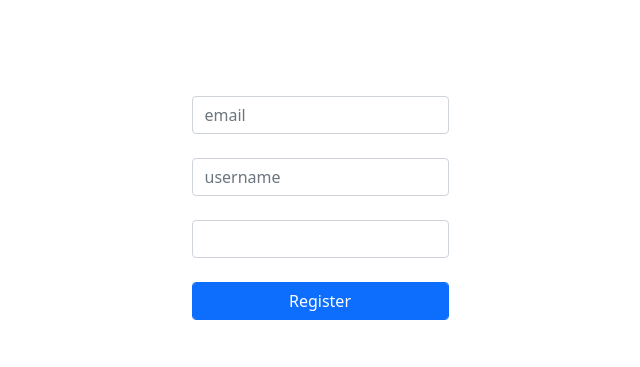
After one commit to RahatGithub/Project_Firebooks, a Django app: page /accounts/register/ in a window 1280 px wide. The commit adds this page. Shown: the top 367 px of the page, without its empty margins (320-960 px from the left). Run offline with Django 3.2, Linux system fonts and the light colour scheme.

Commit message:
login and registeration added

```diff
--- a/accounts/urls.py
+++ b/accounts/urls.py
@@ -2,7 +2,7 @@ from django.urls import path
 from . import views
 
 urlpatterns = [
-    path("register", views.register, name="register"),
-    path("login", views.login, name="login"),
-    path("logout", views.logout, name="logout"),
+    path("register/", views.register, name="register"),
+    path("login/", views.login, name="login"),
+    path("logout/", views.logout, name="logout"),
 ]
--- a/accounts/views.py
+++ b/accounts/views.py
@@ -1,11 +1,47 @@
-from django.shortcuts import render
+from django.shortcuts import render, redirect
+from django.contrib.auth import authenticate, login
+from django.contrib.auth.models import User
 
 def register(request):
-    pass
+
+    if request.method == "POST" :
+
+        email = request.POST.get('email')
+
+        username = request.POST.get('username')
+
+        password = request.POST.get('password')
+
+        user = User.objects.create_user(username, email, password)
+
+        user.save()
+
+        return redirect("/")
+
+    return render(request, "register.html")
+
 
 
 def login(request):
-    pass
+
+    if request.method == "POST":
+
+        username = request.POST.get('username')
+
+        password = request.POST.get('password')
+
+        user = authenticate(request, username=username, password=password)
+
+        if user is not None:
+
+            return redirect("/")
+
+        else:
+
+            return render(request, "login.html")
+
+
+    return render(request, "login.html")
 
 
 def logout(request):
--- a/templates/base.html
+++ b/templates/base.html
@@ -48,8 +48,8 @@
                         <input class="form-control me-2 rounded-pill" type="search" placeholder="Search..." aria-label="Search">
                         <button class="btn btn-outline-warning" type="submit">Search</button>
                     </form>
-                    <button class="btn btn-outline-info m-2" type="submit">Login</button>
-                    <button class="btn btn-info m-2" type="submit">Sign up</button>
+                    <a href="accounts/login" class="btn btn-outline-info m-2">Login</a>
+                    <a href="accounts/register" class="btn btn-info m-2">Register</a>
                 </div>
             </div>
         </nav>
--- /dev/null
+++ b/templates/register.html
@@ -0,0 +1,27 @@
+<!DOCTYPE html>
+<html lang="en">
+<head>
+    <meta charset="UTF-8">
+    <meta http-equiv="X-UA-Compatible" content="IE=edge">
+    <meta name="viewport" content="width=device-width, initial-scale=1.0">
+
+    <link href="https://cdn.jsdelivr.net/npm/bootstrap@5.1.0/dist/css/bootstrap.min.css" rel="stylesheet" integrity="sha384-KyZXEAg3QhqLMpG8r+8fhAXLRk2vvoC2f3B09zVXn8CA5QIVfZOJ3BCsw2P0p/We" crossorigin="anonymous">
+
+    <title>Register</title>
+</head>
+<body>
+
+    <div class="d-flex justify-content-center m-5 p-5">
+        <form action="" method="post">
+
+            {% csrf_token %}
+
+            <input type="email" class="form-control" name="email" placeholder="email"> <br>
+            <input type="text" class="form-control" name="username" placeholder="username"> <br>
+            <input type="password" class="form-control" name="password"> <br>
+            <input type="submit" class="form-control btn btn-primary" value="Register">
+        </form>
+    </div>
+
+</body>
+</html>
```
Also changed, not shown: templates/login.html (added, +26 -0 lines).
